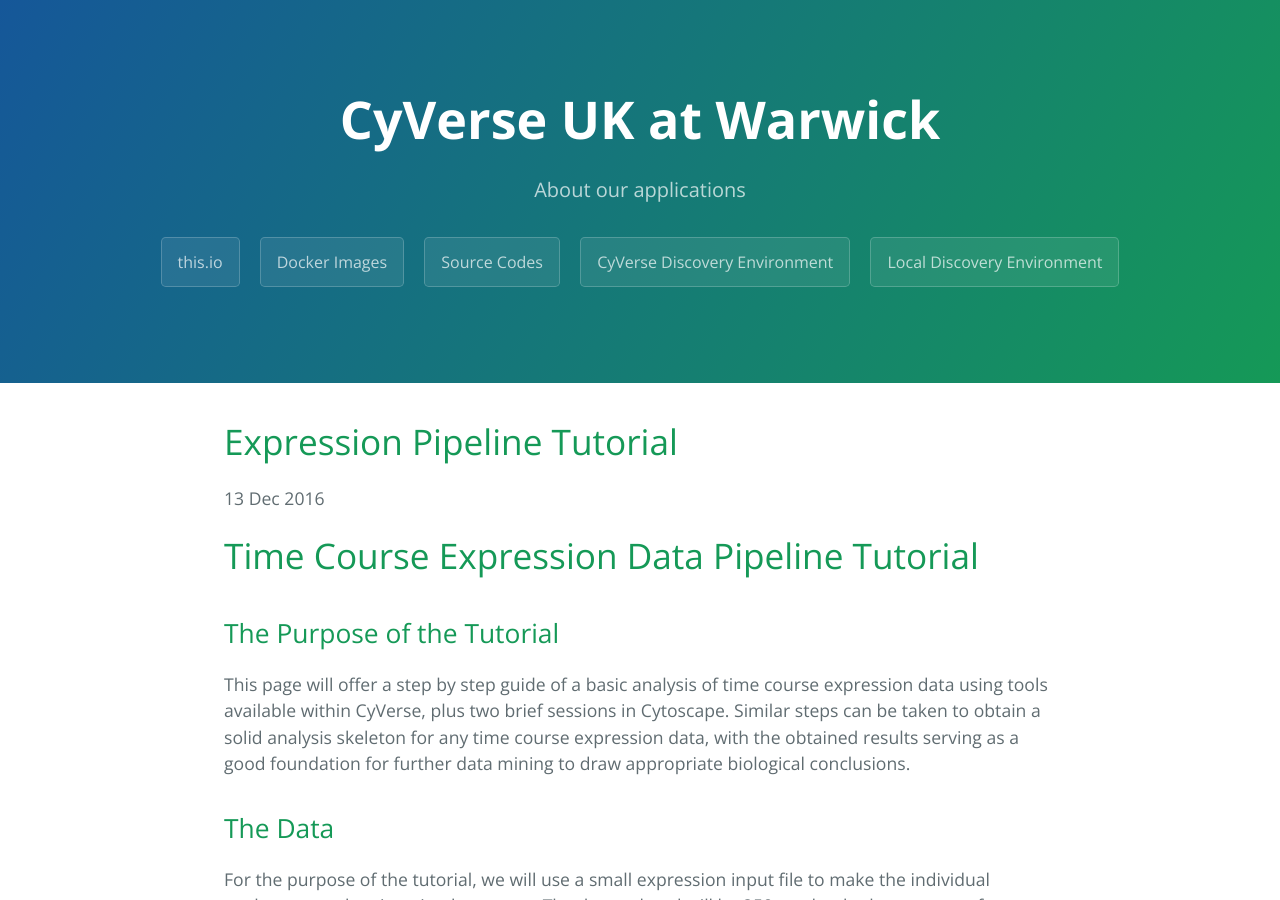
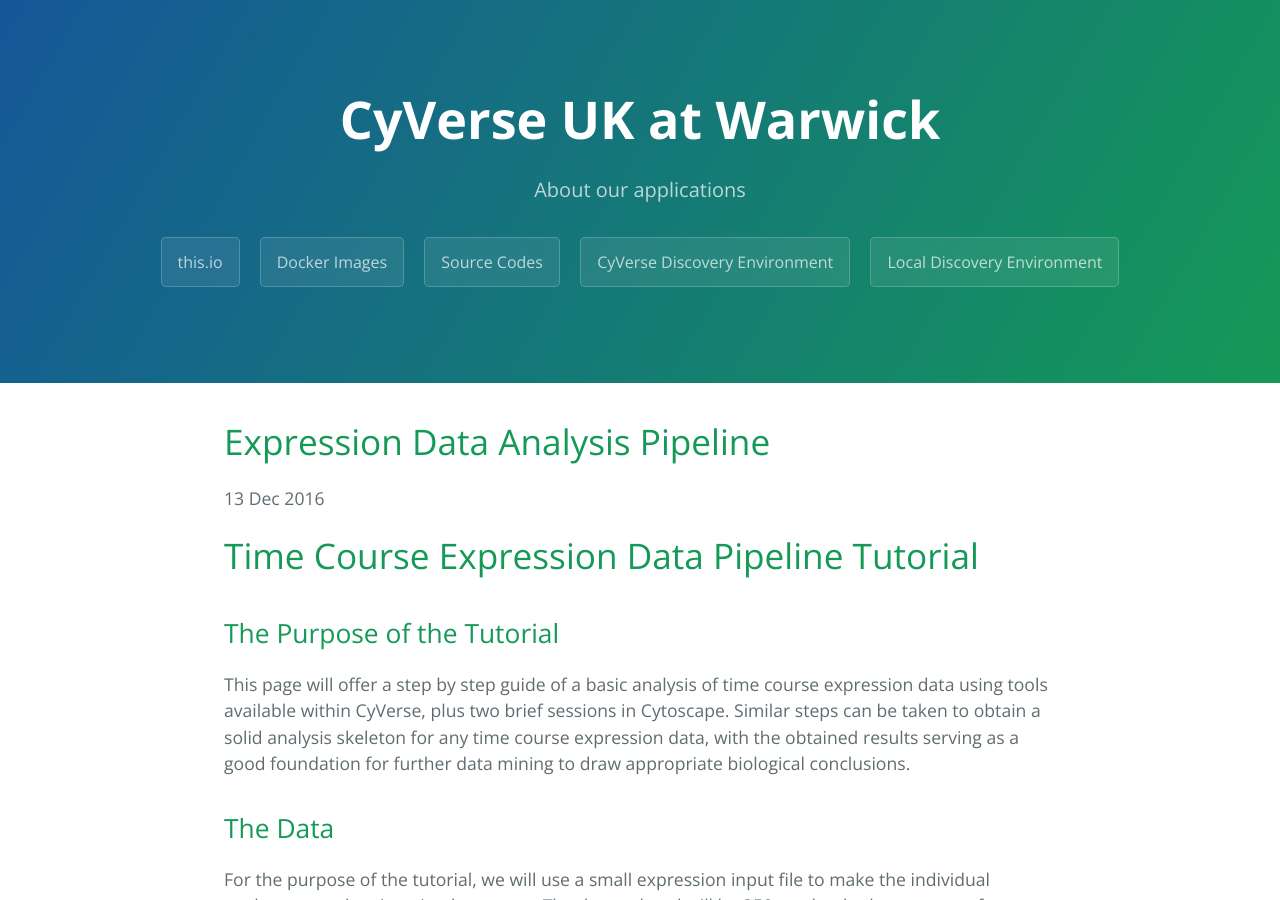
Before and after one commit to cyversewarwick/cyversewarwick.github.io, a Jekyll site: the page built from _posts/2016-12-13-expression-pipeline-tutorial.md, in a window 1280 px wide and 900 px high. Built offline with Jekyll 4.4.1, drawn with Linux system fonts in a browser that asks for light colours; our own code applies the rules of GitHub Pages for plain Markdown files.

Commit message:
Update 2016-12-13-expression-pipeline-tutorial.md

```diff
--- a/_posts/2016-12-13-expression-pipeline-tutorial.md
+++ b/_posts/2016-12-13-expression-pipeline-tutorial.md
@@ -1,3 +1,9 @@
+---
+layout: post
+title: "Expression Data Analysis Pipeline"
+date: 2016-12-13
+---
+
 # Time Course Expression Data Pipeline Tutorial
 
 ## The Purpose of the Tutorial
```
